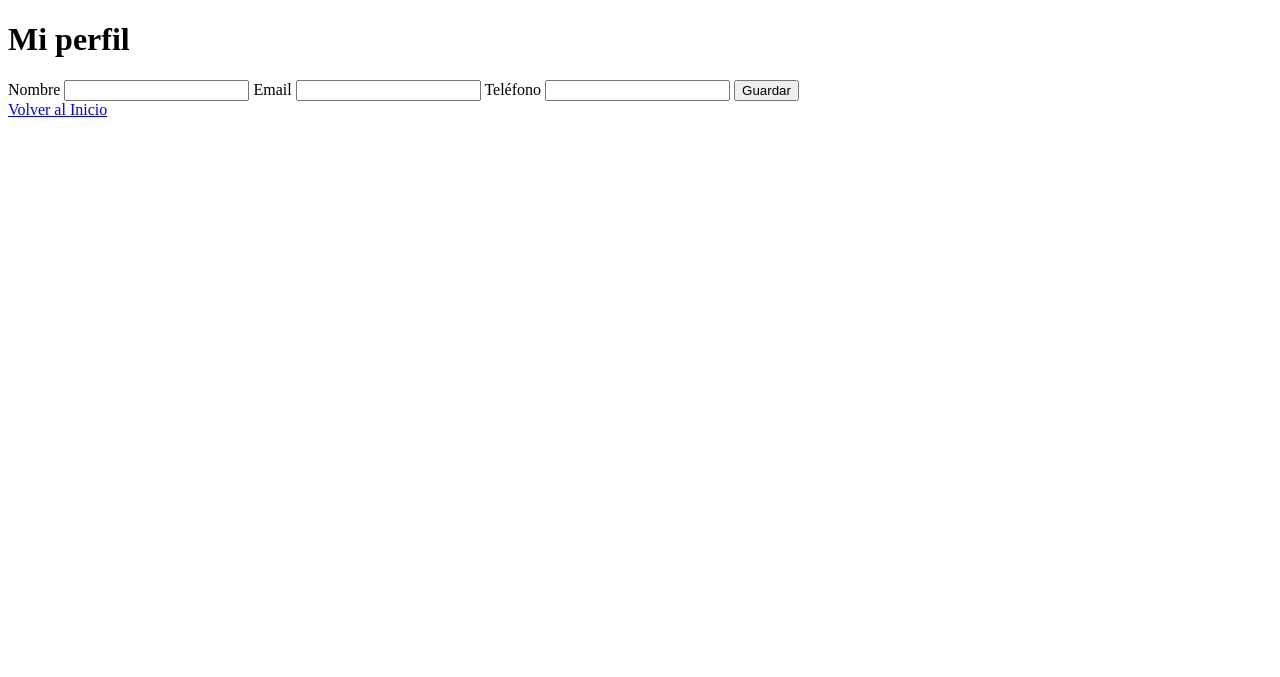
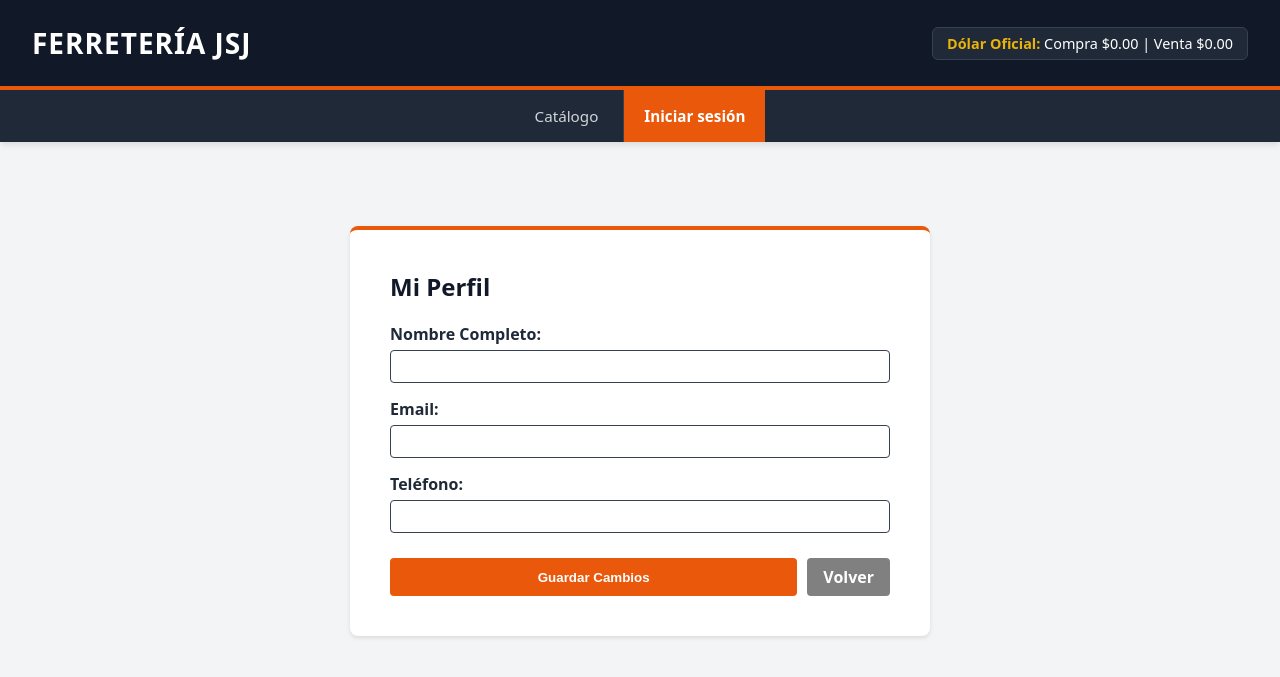
Before and after one commit to santygp019/TPint2-ACN4BV-GrupoJSJ, a Flask app: template templates/mi_perfil.html in a window 1280 px wide. Shown: the top 677 px of the page. Run offline with Flask 3, Linux system fonts and the light colour scheme; the template is opened without the code that fills it, so the values that code supplies are empty.

Commit message:
feat(perfil): pase vista mi_perfil a plantilla base y aplique estilos del sistema

```diff
--- a/templates/mi_perfil.html
+++ b/templates/mi_perfil.html
@@ -1,26 +1,38 @@
-<!DOCTYPE html>
-<html lang="en">
-<head>
-    <meta charset="UTF-8">
-    <meta name="viewport" content="width=device-width, initial-scale=1.0">
-    <title>Mi perfil</title>
-</head>
-<body>
-    <h1>Mi perfil</h1>
+{% extends "base.html" %}
 
-    {% if error %}
-    <p style="color: red;">{{error}}</p>
-    {% endif %}
-    <form action="" method="post">
-        <label for="">Nombre</label>
-        <input type="text" name="nombre" value="{{cliente.nombre}}">
-        <label for="">Email</label>
-        <input type="text" name="email" value="{{cliente.email or ''}}">
-        <label for="">Teléfono</label>
-        <input type="text" name="telefono" value="{{cliente.telefono or ''}}">
-        <button type="submit"> Guardar</button>
-    </form>
+{% block title %}Mi Perfil - JSJ{% endblock %}
 
-    <a href="{{url_for('home')}}">Volver al Inicio</a>
-</body>
-</html>
+{% block content %}
+<div class="ventas-container" style="display: flex; justify-content: center; margin-top: 20px;">
+
+    <div style="background-color: white; padding: 40px; border-radius: 8px; box-shadow: 0 2px 4px rgba(0,0,0,0.1); width: 100%; max-width: 500px; border-top: 4px solid var(--hw-orange);">
+        <h2 style="margin-top: 0; color: var(--hw-dark);">Mi Perfil</h2>
+
+        {% if error %}
+        <p style="color: red; font-weight: bold; background-color: #fee2e2; padding: 10px; border-radius: 4px;">{{ error }}</p>
+        {% endif %}
+
+        <form action="{{ url_for('miPerfil') }}" method="post" style="display: flex; flex-direction: column; gap: 15px; margin-top: 20px;">
+            <div>
+                <label style="font-weight: bold; display: block; margin-bottom: 5px;">Nombre Completo:</label>
+                <input type="text" name="nombre" class="ventas-input" value="{{ cliente.nombre }}" style="width: 100%; box-sizing: border-box;" required>
+            </div>
+
+            <div>
+                <label style="font-weight: bold; display: block; margin-bottom: 5px;">Email:</label>
+                <input type="email" name="email" class="ventas-input" value="{{ cliente.email or '' }}" style="width: 100%; box-sizing: border-box;">
+            </div>
+
+            <div>
+                <label style="font-weight: bold; display: block; margin-bottom: 5px;">Teléfono:</label>
+                <input type="text" name="telefono" class="ventas-input" value="{{ cliente.telefono or '' }}" style="width: 100%; box-sizing: border-box;">
+            </div>
+
+            <div style="display: flex; gap: 10px; margin-top: 10px;">
+                <button type="submit" class="ventas-btn" style="flex-grow: 1;">Guardar Cambios</button>
+                <a href="{{ url_for('home') }}" class="ventas-btn" style="background-color: gray; text-align: center; text-decoration: none;">Volver</a>
+            </div>
+        </form>
+    </div>
+</div>
+{% endblock %}
```
